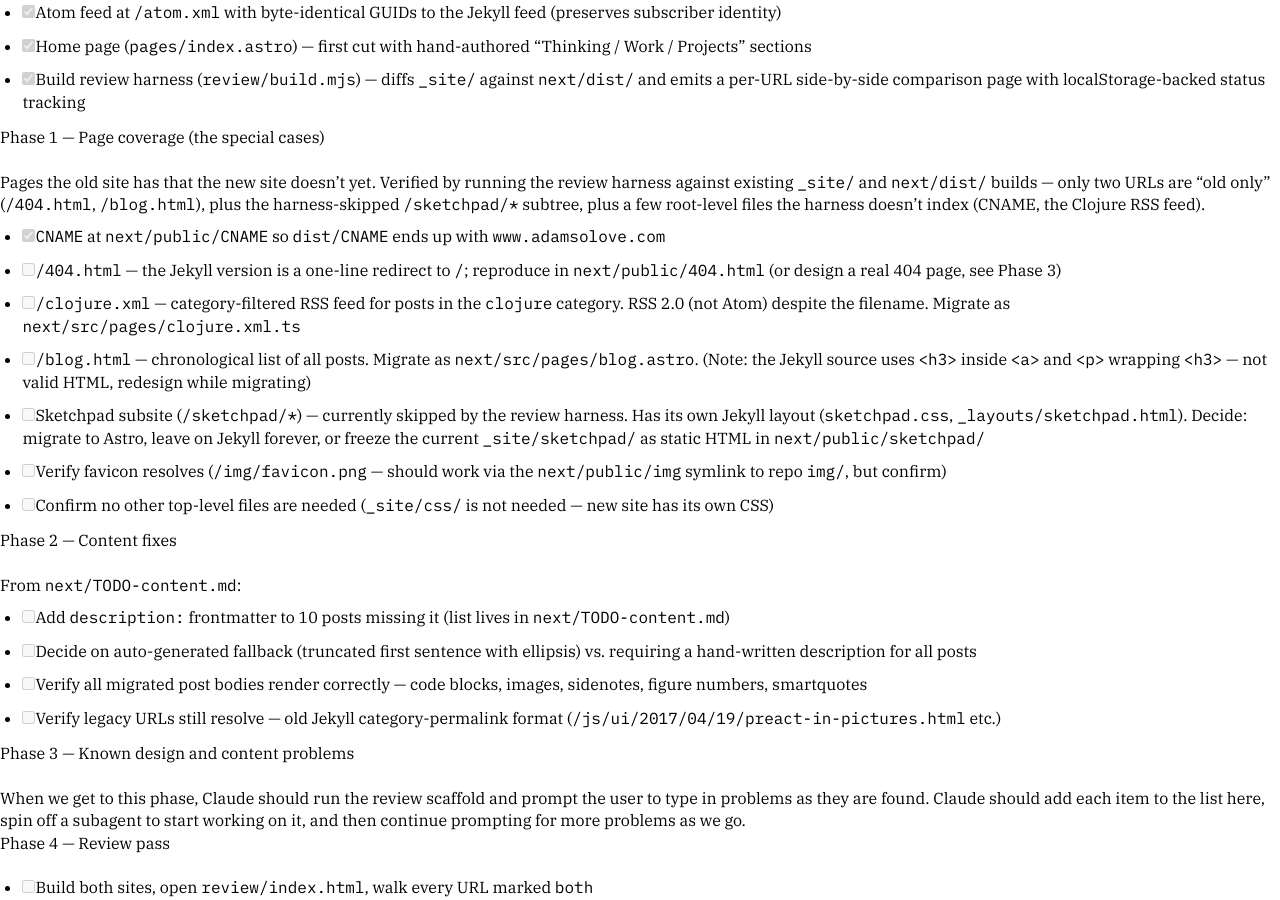
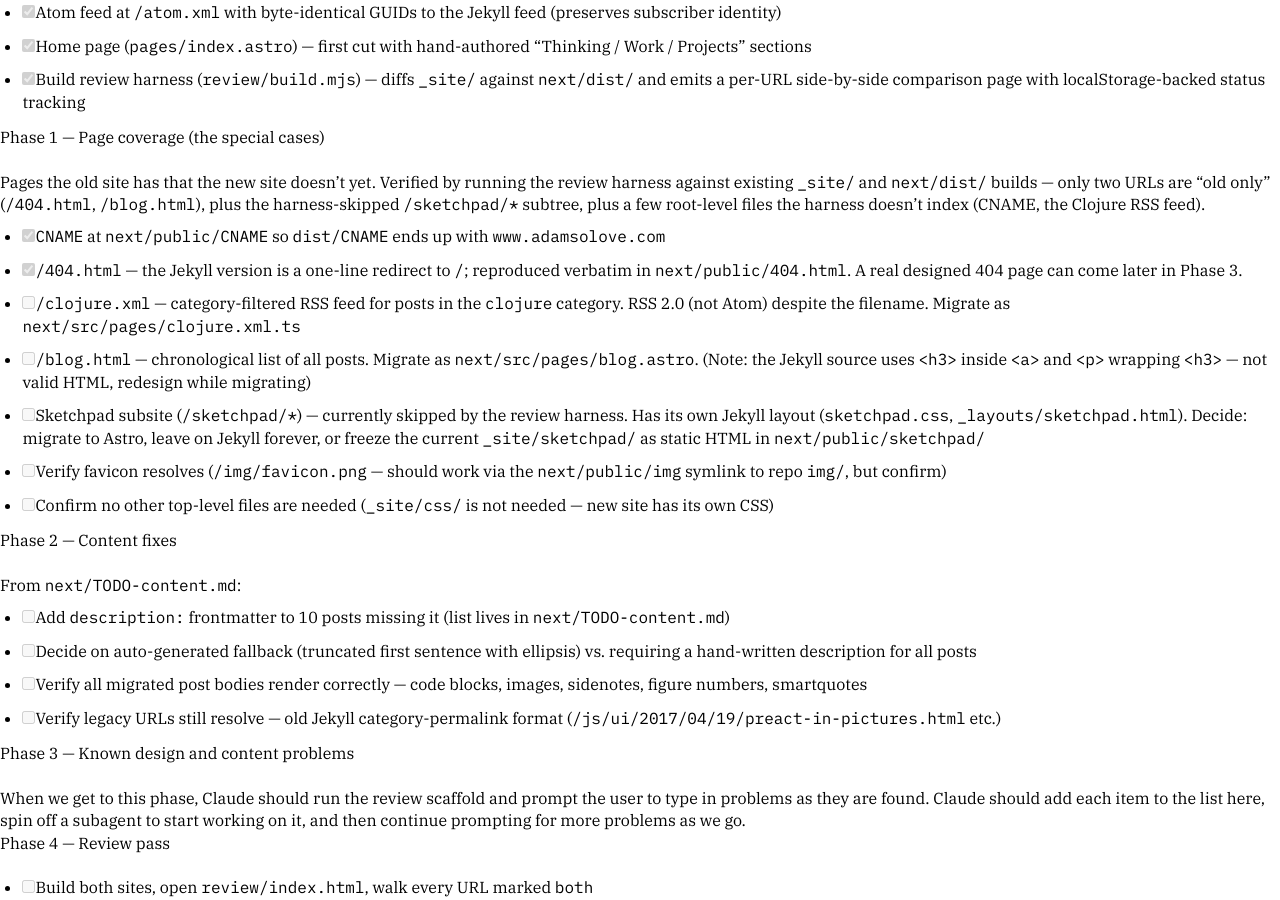
Before and after one commit to asolove/asolove.github.io, a Jekyll site: the page built from TASKS.md, in a window 1280 px wide and 900 px high, scrolled down 587 px. Built offline with Jekyll 4.4.1, drawn with Linux system fonts in a browser that asks for light colours; our own code applies the rules of GitHub Pages for plain Markdown files; comment, search, counter and statistics services are not loaded.

Commit message:
Add 404.html redirect (matches Jekyll behavior)

```diff
--- a/TASKS.md
+++ b/TASKS.md
@@ -21,7 +21,7 @@ Single source of truth for migration progress. Read `CLAUDE.md` before working o
 Pages the old site has that the new site doesn't yet. Verified by running the review harness against existing `_site/` and `next/dist/` builds — only two URLs are "old only" (`/404.html`, `/blog.html`), plus the harness-skipped `/sketchpad/*` subtree, plus a few root-level files the harness doesn't index (CNAME, the Clojure RSS feed).
 
 - [x] `CNAME` at `next/public/CNAME` so `dist/CNAME` ends up with `www.adamsolove.com`
-- [ ] `/404.html` — the Jekyll version is a one-line redirect to `/`; reproduce in `next/public/404.html` (or design a real 404 page, see Phase 3)
+- [x] `/404.html` — the Jekyll version is a one-line redirect to `/`; reproduced verbatim in `next/public/404.html`. A real designed 404 page can come later in Phase 3.
 - [ ] `/clojure.xml` — category-filtered RSS feed for posts in the `clojure` category. RSS 2.0 (not Atom) despite the filename. Migrate as `next/src/pages/clojure.xml.ts`
 - [ ] `/blog.html` — chronological list of all posts. Migrate as `next/src/pages/blog.astro`. (Note: the Jekyll source uses `<h3>` inside `<a>` and `<p>` wrapping `<h3>` — not valid HTML, redesign while migrating)
 - [ ] Sketchpad subsite (`/sketchpad/*`) — currently skipped by the review harness. Has its own Jekyll layout (`sketchpad.css`, `_layouts/sketchpad.html`). Decide: migrate to Astro, leave on Jekyll forever, or freeze the current `_site/sketchpad/` as static HTML in `next/public/sketchpad/`
--- /dev/null
+++ b/next/public/404.html
@@ -0,0 +1 @@
+<script>document.location = "/";</script>
```
